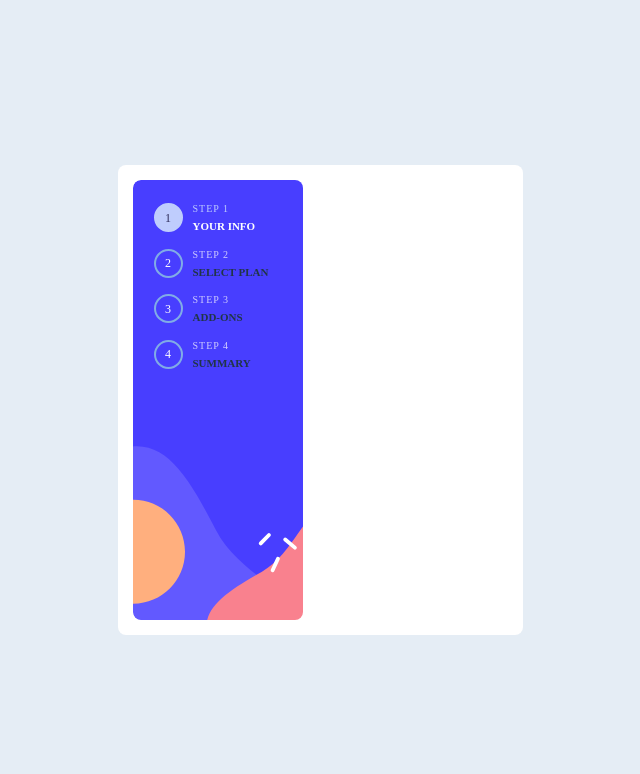
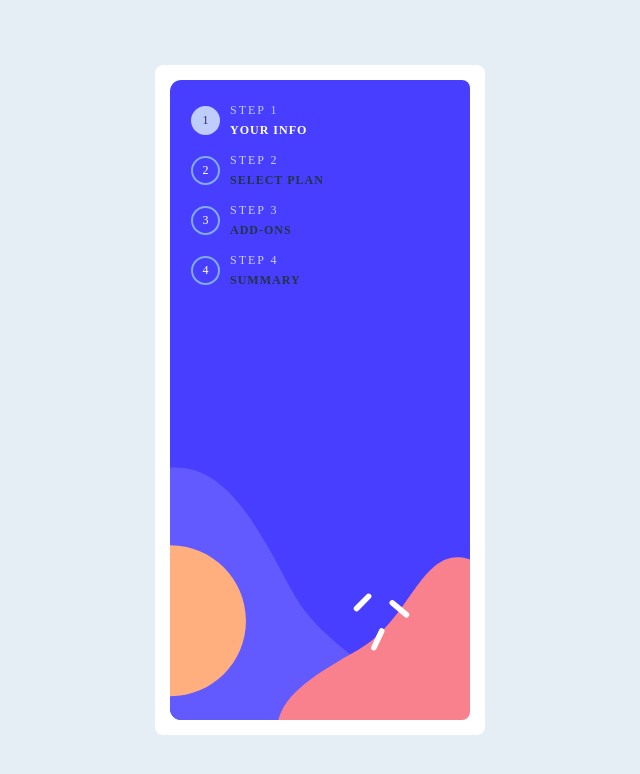
Before and after one commit to MaymoonaAlBoloshi/stepper-form, a React (Vite) app: page / in a window 1280 px wide. Shown: the top 774 px of the page, without its empty margins (320-960 px from the left). Built offline with nearby package versions, Linux system fonts and the light colour scheme.

Commit message:
side stepper changes

```diff
--- a/src/App.css
+++ b/src/App.css
@@ -2,19 +2,20 @@ body {
   font-family: Ubuntu-Bold, Ubuntu-Regular;
   background-color: #e5edf5;
   margin: 0;
-  padding: 0;
   display: flex;
   justify-content: center;  /* Center horizontally */
   align-items: center;      /* Center vertically */
 }
 
 .form-container {
+  padding: 300px 200px;
   display: flex;
-  max-width: 700px;
-  max-height: 800px;
+  max-width: 300px;
+  max-height: 900px;
   padding-top: 15px;
   padding-bottom: 15px;
   padding-left: 15px;
+  padding-right: 15px;
   background-color: white;
   border-radius: 8px;
   overflow: hidden;
@@ -27,7 +28,7 @@ body {
   border-radius: 8px;
   padding: 20px;
   width: 300px;
-  height: 400px;
+  height: 600px;
 }
 
 
@@ -59,14 +60,15 @@ body {
 }
 
 .step-title {
-  font-size: 10px;
+  font-size: 12px;
   color: #d0cdfd;
-  letter-spacing: 1px;
+  letter-spacing: 2px;
 }
 
 .step-name {
-  font-size: 11px;
+  font-size: 12px;
   font-weight: bold;
+  letter-spacing: 1px;
   margin-top: 2px; /* Small margin for spacing */
 }
 
--- a/src/pages/page1.tsx
+++ b/src/pages/page1.tsx
@@ -1,22 +1,5 @@
-import { useState } from "react";
 
 function Page1() {
-    const [formData, setFormData] = useState({ name: '', email: '', phone: '' });
-    const [error, setError] = useState(false);
-
-    const handleChange = (e) => {
-      setFormData({ ...formData, [e.target.id]: e.target.value });
-    };
-
-    const handleSubmit = (e) => {
-      e.preventDefault();
-      if (formData.phone === "") {
-        setError(true);
-      } else {
-        setError(false);
-        // Proceed to the next step or handle the data
-      }
-    };
 
     return (
         <div className="form-container">
@@ -53,19 +36,7 @@ function Page1() {
             </div>
           </div>
         </div>
-
-        <div className="form-content">
-
-<div className="form-header">
-
-</div>
-
-<form >
-
-</form>
-
-</div>
-</div>
+        </div>
     );
   }
 
```
